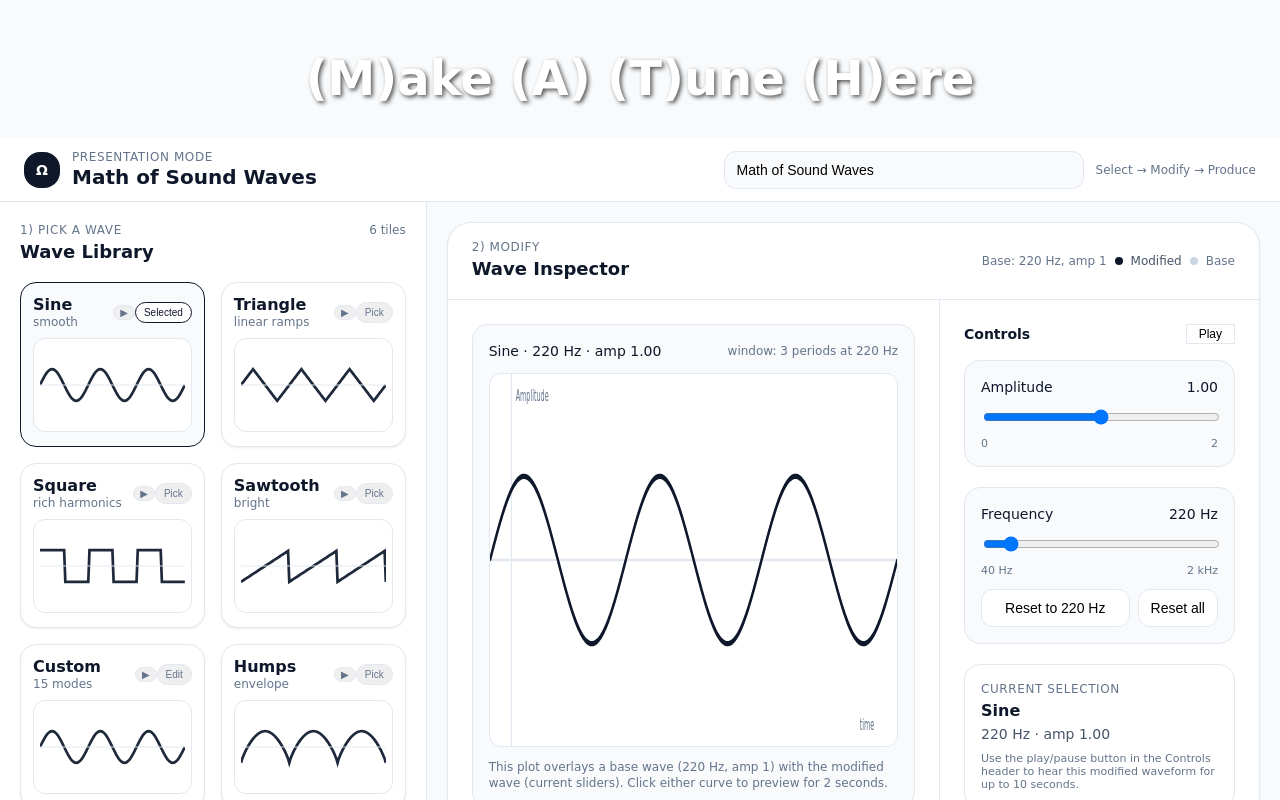
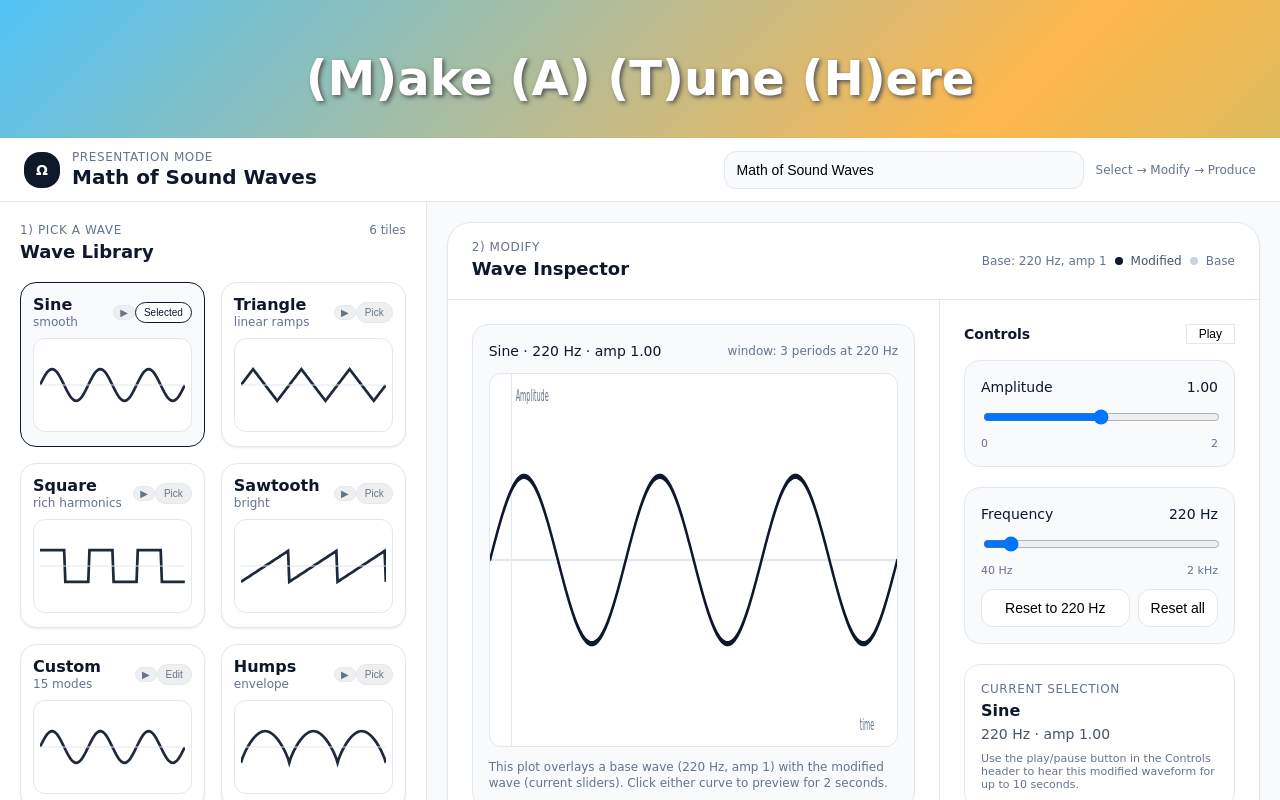
Before and after one commit to guraltsev/make_your_own_tune, a React (Vite) app: page / in a window 1280 px wide. Shown: the top 800 px of the page. Built offline with nearby package versions, Linux system fonts and the light colour scheme.

Commit message:
move background styling (of body)

```diff
--- a/index.html
+++ b/index.html
@@ -8,8 +8,6 @@
 
     <style>
 body {
-    background: linear-gradient(135deg, #4FC3F7, #FFB74D, #81C784);
-    font-family: 'Comic Sans MS', cursive, sans-serif;
     margin: 0;
     padding: 0;
     min-height: 100vh;
--- a/src/index.css
+++ b/src/index.css
@@ -16,7 +16,9 @@ body {
   margin: 0;
   min-width: 320px;
   min-height: 100vh;
-  background: #f8fafc;
+  background: linear-gradient(135deg, #4FC3F7, #FFB74D, #81C784);
+  font-family: 'Comic Sans MS', cursive, sans-serif;
+
 }
 
 #root {
```
